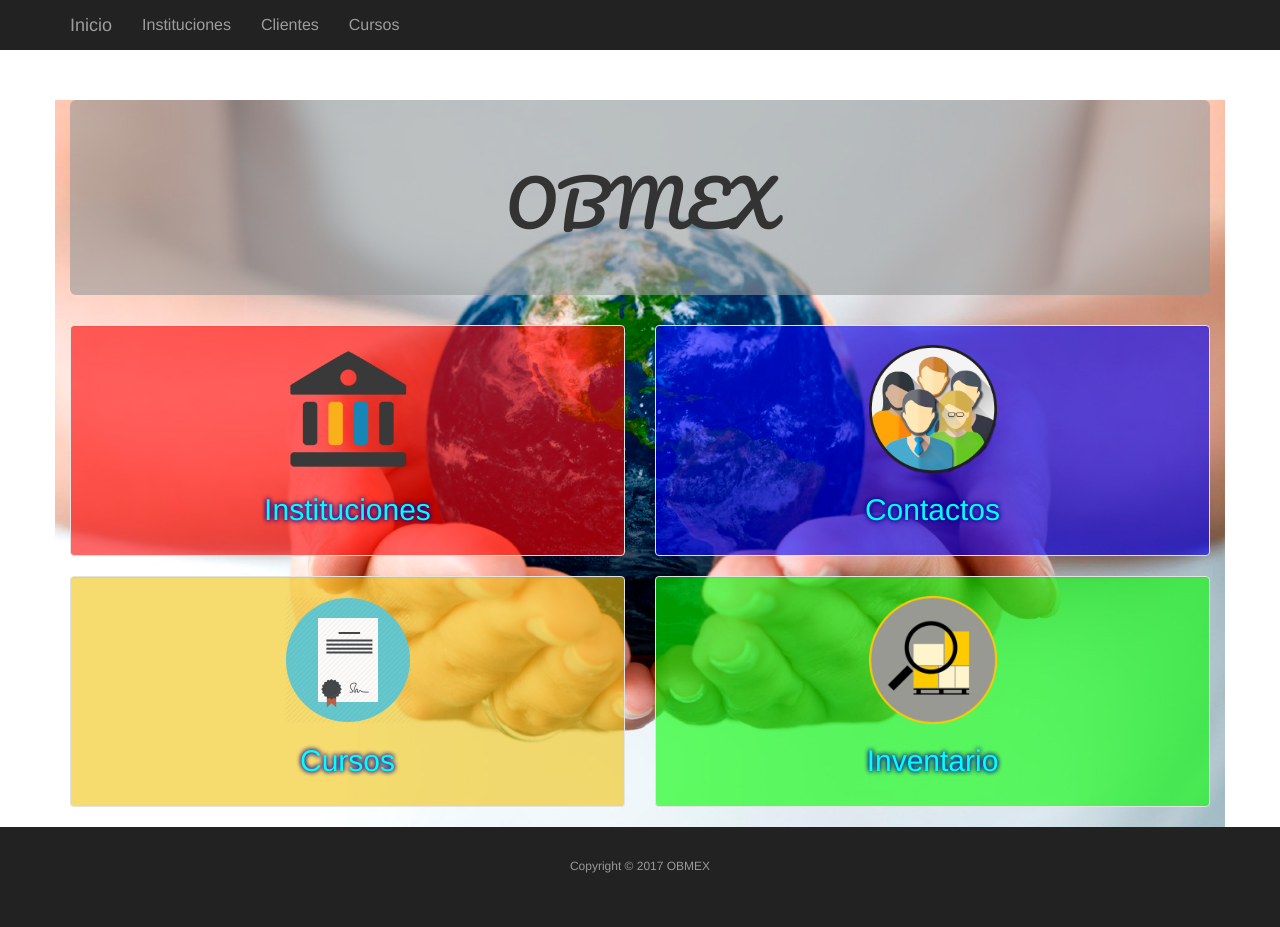
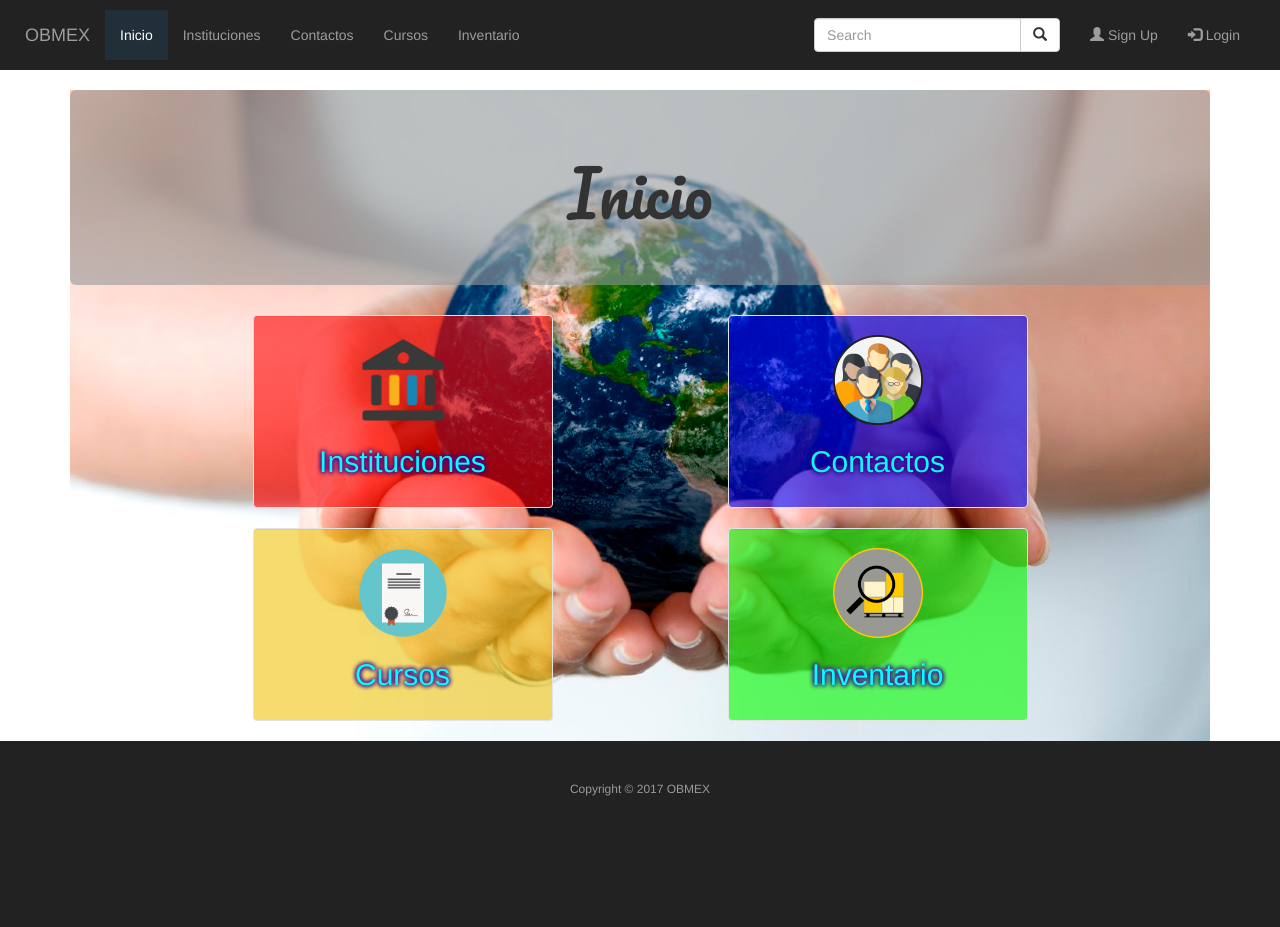
Before and after one commit to lemontiel/DjangoOBMEX, a Django app: page / in a window 1280 px wide. After the commit the page ends 796 px from the top, so only its background shows below. Run offline with Django 3.2, Linux system fonts and the light colour scheme; some libraries are stand-ins or nearby versions.

Commit message:
¡¡¡¡¡¡¡¡¡ Se agregaron estilos en el navbar y la página de inicio !!!!!!! ¡¡¡¡¡¡¡¡ Falta corregir los enlaces en sign up y login, Buscar con la barra !!!!!!!!!!
 Changes to be committed:
	modified:   aplicacionobmex/__pycache__/views.cpython-36.pyc
	modified:   aplicacionobmex/static/css/style.css
	modified:   aplicacionobmex/templates/base.html
	modified:   aplicacionobmex/templates/index.html
	modified:   projectobmex/__pycache__/urls.cpython-36.pyc

```diff
--- a/aplicacionobmex/static/css/style.css
+++ b/aplicacionobmex/static/css/style.css
@@ -1,58 +1,69 @@
+html,
 body {
-  font-size: 16px;
-  line-height: 1.5;
+	margin:0;
+	padding:0;
+	height:100%;
+}
+#wrapper {
+	min-height:100%;
+	position:relative;
+}
 
-  margin:0;
-  padding:0;
-  height:100%;
+#header .navbar{
+	padding:10px;
+	border-radius: 0;
+	border: none;
+	margin: 0;
 }
+
+#content {
+	padding-top: 20px;
+	padding-bottom:80px; /* Height of the footer element */
+}
+
+#footer {
+	background-color: #222;
+	color: #999;
+	width:100%;
+	height:80px;
+	position:absolute;
+	bottom:0;
+	left:0;
+	padding-bottom: 30px;
+	padding-top: 40px;
+	text-align: center;
+	font-size: 12px;
+}
+
+#myNavbar .active {
+    color:           white;
+    background-color: rgba(27, 79, 114, 0.15);
+}
+
+/* Moves navbar within scroll */
+.affix {
+      top: 0;
+      width: 100%;
+  }
 
 #f-Index {
   background: url("../images/index.jpg") no-repeat center center fixed;
   background-size: cover;
 }
 
-#wrapper {
-  min-height:100%;
-  position:relative;
+/* img */
+.img-card{
+  width:90px;
+  height:90px;
 }
 
-/* header */
-#site-header .navbar {
-  border-radius: 0;
-  border: none;
-  margin: 0;
-}
-/* main section */
-#site-main {
-  padding-bottom: 100px;
-  padding-top: 50px;
-}
-
-/* footer */
-#site-footer {
-  text-align: center;
-  padding-bottom: 30px;
-  padding-top: 30px;
-  font-size: 12px;
-  background-color: #222;
-  color: #999;
-
-  width:100%;
-  height:100px;
-  position:absolute;
-  bottom:0;
-  left:0;
-}
-
-/* img */
-.img-card{
-  width:128px;
-  height:128px;
+/* width column Index */
+.I-witdth{
+  width:300px;
 }
 
 /* header2 */
 .site-h2 {
   color: cyan;
-  text-shadow: 0 0 5px blue, 0 0 5px black;
+  text-shadow: 0 0 5px purple, 0 0 5px blue, 0 0 5px black;
 }
--- a/aplicacionobmex/templates/base.html
+++ b/aplicacionobmex/templates/base.html
@@ -1,13 +1,9 @@
 <!DOCTYPE html>
 {% load staticfiles %}
-<html lang="es">
+<html xmlns="http://www.w3.org/1999/xhtml" xml:lang="en">
+
 <head>
-  <meta charset="UTF-8">
-  <meta name="viewport" content="width=device-width, initial-scale=1">
-
-  <title>{%block title%}OBMEX{%endblock%}</title>
-
-
+  <meta http-equiv="Content-Type" content="text/html; charset=utf-8" />
   <!-- css -->
   <!-- load bootstrap and some simple css -->
   <link rel="stylesheet" href="https://maxcdn.bootstrapcdn.com/bootstrap/3.3.7/css/bootstrap.min.css" integrity="sha384-BVYiiSIFeK1dGmJRAkycuHAHRg32OmUcww7on3RYdg4Va+PmSTsz/K68vbdEjh4u" crossorigin="anonymous">
@@ -18,45 +14,83 @@
   <!-- Latest compiled JavaScript -->
   <script src="https://maxcdn.bootstrapcdn.com/bootstrap/3.3.7/js/bootstrap.min.js"></script>
 
-  <link rel="stylesheet" href="{% static 'css/style.css' %}">
-
   {# Embeded Fonts #}
   <link href="https://fonts.googleapis.com/css?family=Arimo|Cairo|PT+Sans+Narrow|Pacifico|Poppins|Ubuntu" rel="stylesheet">
 
+  <link rel="stylesheet" href="{% static 'css/style.css' %}">
+
+  <script>
+    $(function(){
+      $('a').each(function(){
+        if ($(this).prop('href') == window.location.href) {
+          $(this).addClass('active'); $(this).parents('li').addClass('active');
+        }
+      });
+    });
+  </script>
+
+  <title>{%block title%}OBMEX{%endblock%}</title>
+
 </head>
+
 <body>
+
   <div id="wrapper">
-    <!-- header -->
-    <div id="site-header">
-      <div class="navbar navbar-inverse">
-        <div class="container">
+
+    <div id="header">
+     <nav class="navbar navbar-inverse" data-spy="affix" data-offset-top="10">
+      <div class="container-fluid">
        <div class="navbar-header">
-            <a href="/" class="navbar-brand">Inicio</a>
+         <button type="button" class="navbar-toggle" data-toggle="collapse" data-target="#myNavbar">
+          <span class="icon-bar"></span>
+          <span class="icon-bar"></span>
+          <span class="icon-bar"></span>
+        </button>
+        <a href="/" class="navbar-brand">OBMEX</a>
       </div>
 
+      <div class="collapse navbar-collapse" id="myNavbar">
         <ul class="nav navbar-nav">
+          <li><a href="/">Inicio</a></li>
           <li><a href="{% url 'institucionform' %}">Instituciones</a></li>
-            <li><a href="{% url 'contactform' %}">Clientes</a></li>
+          <li><a href="{% url 'contactform' %}">Contactos</a></li>
           <li><a href="{% url 'courseform' %}">Cursos</a></li>
-            {# <li><a href="{% url 'orderform' %}">Inventario</a></li> #}
+          <li><a href="{% url 'orderform' %}">Inventario</a></li>
+        </ul>
+
+        <ul class="nav navbar-nav navbar-right">
+          <form class="navbar-form navbar-left">
+            <div class="input-group">
+              <input type="text" class="form-control" placeholder="Search">
+              <div class="input-group-btn">
+                <button class="btn btn-default" type="submit">
+                  <i class="glyphicon glyphicon-search"></i>
+                </button>
+              </div>
+            </div>
+          </form>
+          <li><a href="#"><span class="glyphicon glyphicon-user"></span> Sign Up</a></li>
+          <li><a href="#"><span class="glyphicon glyphicon-log-in"></span> Login</a></li>
         </ul>
       </div>
     </div>
-    </div>
+  </nav>
+</div><!-- #header -->
 
-    <!-- main -->
-    <div id="site-main">
-      <div class="container" id="f-Index">
+<div id="content">
+ <div class="container">
   {%block content%}
 
   {%endblock%}
 </div>
-    </div>
+</div><!-- #content -->
 
-    <!-- footer -->
-    <div class="footer" id="site-footer">
+<div id="footer">
  Copyright &copy; 2017 OBMEX
-    </div>
-  </div>
+</div><!-- #footer -->
+
+</div><!-- #wrapper -->
+
 </body>
+
 </html>
--- a/aplicacionobmex/templates/index.html
+++ b/aplicacionobmex/templates/index.html
@@ -3,12 +3,15 @@
 {%block title%}Inicio{%endblock%}
 {%block content%}
 
+<div id="f-Index">
 	<div class="jumbotron text-center" style="background: rgba(151, 154, 154, 0.6)">
-	<h1 style="font-family: 'Pacifico', cursive;">OBMEX</h1>
+		<h1 style="font-family: 'Pacifico', cursive;">Inicio</h1>
 	</div>
-<div class="user-list row">
-	<div class="col-sm-6">
-		<div class="well" style="background-color:rgba(255,0,0,0.6)">
+
+	<div class="container-fluid">
+		<div class="row" align="center">
+			<div class="col-sm-5 col-sm-offset-1">
+				<div class="well I-witdth I-witdth" style="background-color:rgba(255,0,0,0.6)">
 					<a href="{% url 'institucionform' %}">
 						<div class="user-card text-center">
 							<img src="{% static "images/Institucion.png" %}" alt="Users" class=" img-card ">
@@ -17,8 +20,8 @@
 					</a>
 				</div>
 			</div>
-	<div class="col-sm-6">
-		<div class="well" style="background-color:rgba(0,0,255,0.6)">
+			<div class="col-sm-5">
+				<div class="well I-witdth" style="background-color:rgba(0,0,255,0.6)">
 					<a href="{% url 'institucionform' %}">
 						<div class="user-card text-center">
 							<img src="{% static "images/Users.png" %}" alt="Users" class=" img-card ">
@@ -27,8 +30,10 @@
 					</a>
 				</div>
 			</div>
-	<div class="col-sm-6">
-		<div class="well" style="background-color:rgba(241,196,15,0.6)">
+		</div>
+		<div class="row" align="center">
+			<div class="col-sm-5 col-sm-offset-1">
+				<div class="well I-witdth" style="background-color:rgba(241,196,15,0.6)">
 					<a href="{% url 'institucionform' %}">
 						<div class="user-card text-center">
 							<img src="{% static "images/Courses.png" %}" alt="Users" class=" img-card ">
@@ -37,16 +42,19 @@
 					</a>
 				</div>
 			</div>
-	<div class="col-sm-6">
-		<div class="well" style="background-color: rgba(0,255,0,0.6)">
+			<div class="col-sm-5">
+				<div class="well I-witdth" style="background-color: rgba(0,255,0,0.6)">
 					<a href="{% url 'institucionform' %}">
 						<div class="user-card text-center">
 							<img src="{% static "images/Inventory2.png" %}" alt="Users" class=" img-card ">
 							<h2 class="site-h2">Inventario</h2>
 						</div>
-				</a
+					</a>
+				</div>
 			</div>
 		</div>
 	</div>
 
+</div>
+
 {%endblock%}
```
Lines whose indentation alone changed are shown as unchanged.
